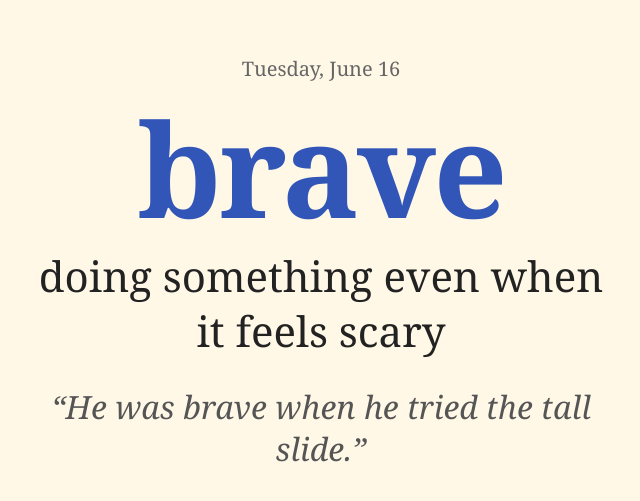
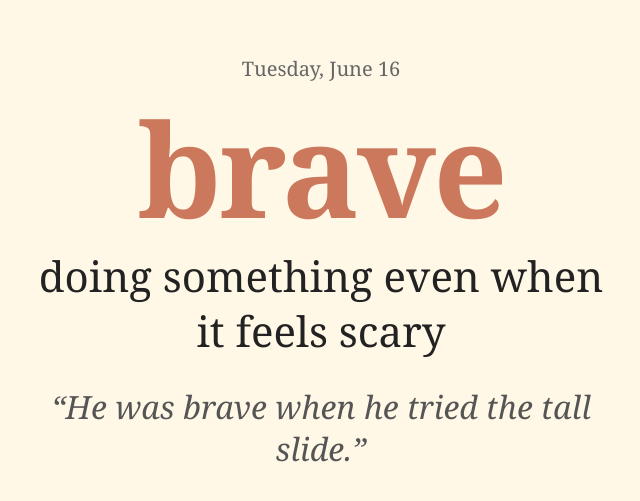
Before and after one commit to tbaars/word-of-the-day, a plain HTML site: page index.html in a window 1280 px wide. Shown: the part 125-626 px from the top of the page, without its empty margins (319-959 px from the left). Drawn offline with Linux system fonts and the light colour scheme.

Commit message:
Update index.html

```diff
--- a/index.html
+++ b/index.html
@@ -32,7 +32,7 @@
       font-weight: 700;
       letter-spacing: -0.02em;
       line-height: 0.95;
-      color: #3156b8;
+      color: #cc785c;
       margin-bottom: 20px;
       overflow-wrap: anywhere;
     }
```
